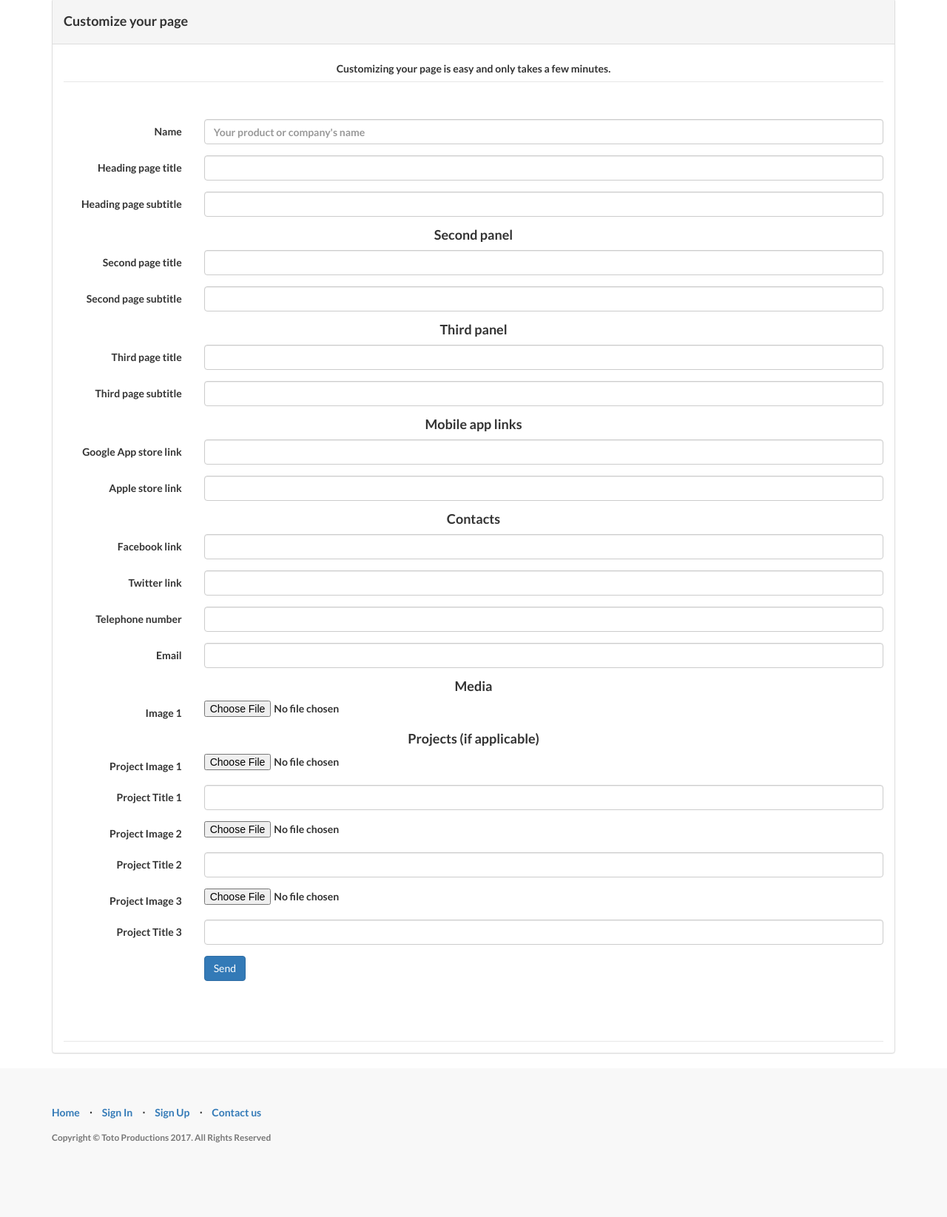
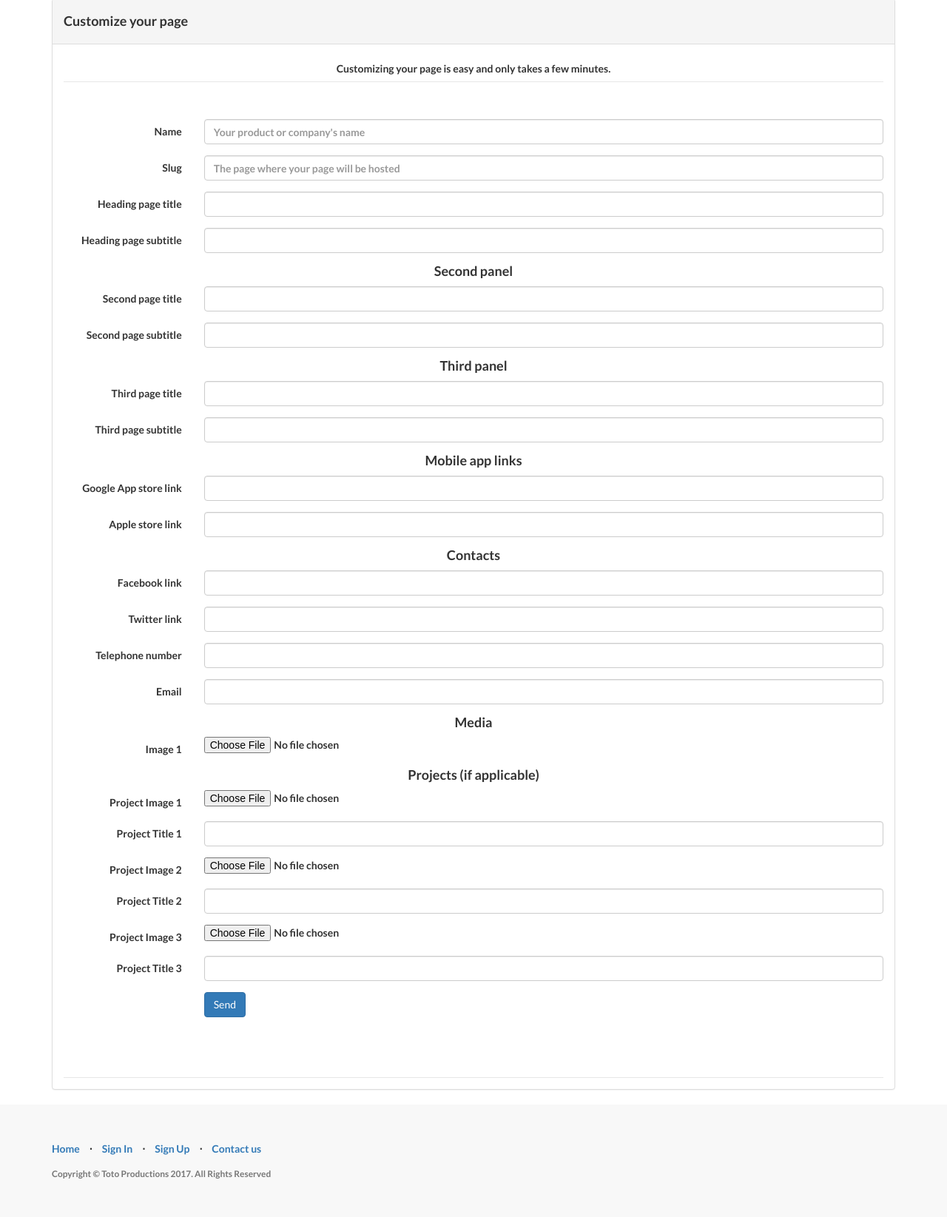
Before and after one commit to TeodorIvanov/fmi_web_2017, a PHP site: page /pages/create-from-template.php?temp=1 in a window 1280 px wide. Shown: the part 627-2272 px from the top of the page at 74% size. Before the commit the page ends 2172 px from the top, so only its background shows below. Run offline with PHP 8.4, Linux system fonts and the light colour scheme; the template is opened without the code that fills it, so the values that code supplies are empty.

Commit message:
Add slug field; fix field names

```diff
--- a/pages/create-from-template.php
+++ b/pages/create-from-template.php
@@ -120,8 +120,16 @@
                                 <input type="text" class="form-control" id="name" name="name" placeholder="Your product or company's name" value="<?php echo htmlspecialchars($_POST['name']); ?>">
                             </div>
                         </div>
+
                         <div class="form-group">
-                            <label for="email" class="col-sm-2 control-label">Heading page title</label>
+                            <label for="name" class="col-sm-2 control-label">Slug</label>
+                            <div class="col-sm-10">
+                                <input type="text" class="form-control" id="slug" name="slug" placeholder="The page where your page will be hosted" value="<?php echo htmlspecialchars($_POST['slug']); ?>">
+                            </div>
+                        </div>
+
+                        <div class="form-group">
+                            <label for="main-title" class="col-sm-2 control-label">Heading page title</label>
                             <div class="col-sm-10">
                                 <input type="text" class="form-control" id="main-title" name="main-title" placeholder="" value="<?php echo htmlspecialchars($_POST['main-title']); ?>">
                             </div>
```
